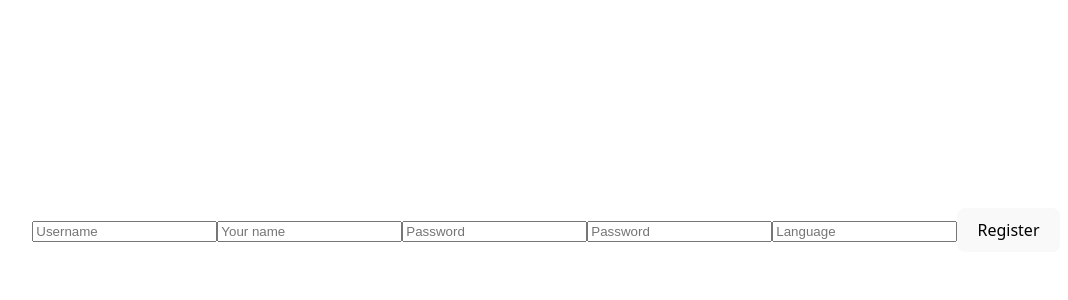
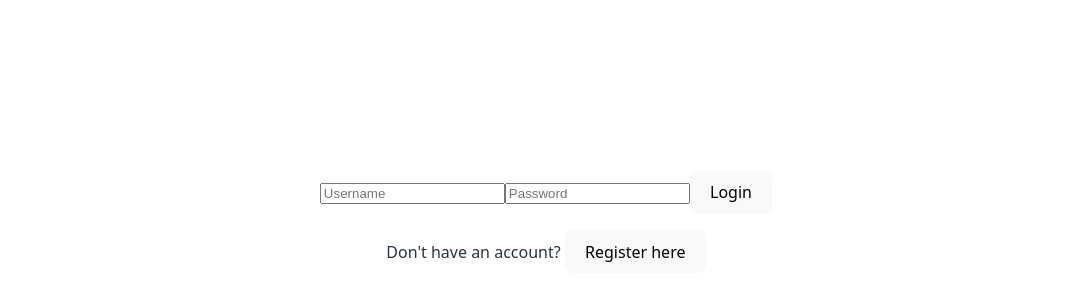
Before and after one commit to adhayes1919/lovelanguage, a React (Vite) app in the folder client/: page / in a window 1280 px wide. Shown: the part 170-470 px from the top of the page, without its empty margins (94-1162 px from the left). Built offline with nearby package versions, Linux system fonts and the light colour scheme.

Commit message:
fixed register login form

```diff
--- a/client/src/components/AuthForm.jsx
+++ b/client/src/components/AuthForm.jsx
@@ -1,15 +1,109 @@
-import Login from "./Login"
-import Register from "./Register"
+import { useState } from 'react';
+import { loginUser, registerUser } from 'utils/auth/auth.js';
+import { useNavigate } from 'react-router-dom';
 
 const AuthForm = () => {
+	const [isLoginView, setIsLoginView] = useState(true);
 
-    //TODO: missing an option to switch between the two ("no account? register here? already have an account? log in here")
-    const temp = false;
-    return (
-        <div>
-            { temp ? <Login /> : <Register /> }
-        </div>
-    )
-}
+	return (
+		<div>
+			{isLoginView ? (
+				<Login switchToRegister={() => setIsLoginView(false)} />
+			) : (
+				<Register switchToLogin={() => setIsLoginView(true)} />
+			)}
+		</div>
+	);
+};
+
+const Login = ({ switchToRegister }) => {
+	const [credentials, setCredentials] = useState({
+		username: '',
+		password: ''
+	});
+	const navigate = useNavigate();
+
+	const handleChange = (e) => {
+		setCredentials({ ...credentials, [e.target.name]: e.target.value });
+	};
+
+	const handleSubmit = async (e) => {
+		e.preventDefault();
+		const result = await loginUser(credentials);
+
+		if (result.success) {
+			console.log('Login successful!');
+			navigate('/'); // Redirect after login if you want
+		} else {
+			console.error(result.message);
+		}
+	};
+
+	return (
+		<div>
+			<form onSubmit={handleSubmit}>
+				<input name="username" onChange={handleChange} placeholder="Username" />
+				<input name="password" type="password" onChange={handleChange} placeholder="Password" />
+				<button type="submit">Login</button>
+			</form>
+			<p>
+				Don't have an account?{' '}
+				<button onClick={switchToRegister}>Register here</button>
+			</p>
+		</div>
+	);
+};
+
+const Register = ({ switchToLogin }) => {
+	const [formData, setFormData] = useState({
+		name: '',
+		language: '',
+		username: '',
+		password: '',
+		confirmPassword: '',
+	});
+	const navigate = useNavigate();
+
+	const handleChange = (e) => {
+		setFormData({ ...formData, [e.target.name]: e.target.value });
+	};
+
+	const handleSubmit = async (e) => {
+		e.preventDefault();
+		const result = await registerUser(formData);
+
+		if (result.success) {
+			console.log('User registered');
+			const loginResult = await loginUser({ username: formData.username, password: formData.password });
+
+			if (loginResult.success) {
+				console.log('Auto-login successful!');
+				navigate('/'); // Redirect after auto-login
+			} else {
+				console.error('Auto-login failed unexpectedly.');
+				switchToLogin(); // Go back to login manually
+			}
+		} else {
+			alert(`Registration failed: ${result.message}`);
+		}
+	};
+
+	return (
+		<div>
+			<form onSubmit={handleSubmit}>
+				<input name="username" onChange={handleChange} placeholder="Username" />
+				<input name="name" onChange={handleChange} placeholder="Your name" />
+				<input name="password" type="password" onChange={handleChange} placeholder="Password" />
+				<input name="confirmPassword" type="password" onChange={handleChange} placeholder="Confirm Password" />
+				<input name="language" onChange={handleChange} placeholder="Language" />
+				<button type="submit">Register</button>
+			</form>
+			<p>
+				Already have an account?{' '}
+				<button onClick={switchToLogin}>Login here</button>
+			</p>
+		</div>
+	);
+};
 
 export default AuthForm;
--- a/client/src/components/Login.jsx
+++ /dev/null
@@ -1,35 +0,0 @@
-import { useState, useEffect } from "react";
-import { loginUser } from "utils/auth/auth.js";
-
-const Login = () => {
-  const [credentials, setCredentials] = useState({
-    username: '',
-    password: ''
-  });
-
-  const handleChange = (e) => {
-    setCredentials({...credentials, [e.target.name]: e.target.value});
-  };
-
-  const handleSubmit = async (e) => {
-    e.preventDefault();
-    const result = await loginUser(credentials);
-
-    if (result.success) {
-      console.log('Login successful!');
-      // Set auth token, redirect, etc.
-    } else {
-      console.error(result.message);
-    }
-  };
-
-  return (
-    <form onSubmit={handleSubmit}>
-      <input name="username" onChange={handleChange} placeholder="Username" />
-      <input name="password" type="password" onChange={handleChange} placeholder="Password" />
-      <button type="submit">Login</button>
-    </form>
-  );
-};
-
-export default Login;
--- a/client/src/components/Register.jsx
+++ /dev/null
@@ -1,44 +0,0 @@
-import { useState, useEffect } from "react";
-import { registerUser, loginUser } from "utils/auth/auth.js";
-
-const Register = () => {
-    const [formData, setFormData] = useState({
-        name: '',
-        language: '',
-        username: '',
-        password: '',
-        confirmPassword: '',
-    });
-    const handleChange = (e) => {
-        setFormData({...formData, [e.target.name]: e.target.value});
-    };
-
-    const handleSubmit = async (e) => {
-        e.preventDefault();
-        const result = await registerUser(formData);
-        if (result.success) {
-            console.log("User registered");
-            await loginUser({ username: formData.username, password: formData.password });
-
-            if (loginResult) {
-                console.error('Auto-login failed unexpectedly.');
-                navigate('/'); //
-            }
-        } else {
-            alert(`Registration failed: ${registerResult.message}`);
-        }
-    };
-
-    return (
-        <form onSubmit={handleSubmit}>
-            <input name="username" onChange={handleChange} placeholder="Username" />
-            <input name="name" onChange={handleChange} placeholder="Your name" />
-            <input name="password" type="password" onChange={handleChange} placeholder="Password" />
-            <input name="confirmPassword" type="password" onChange={handleChange} placeholder="Password" />
-            <input name="language" onChange={handleChange} placeholder="Language" />
-            <button type="submit">Register</button>
-        </form>
-    );
-};
-
-export default Register;
```
